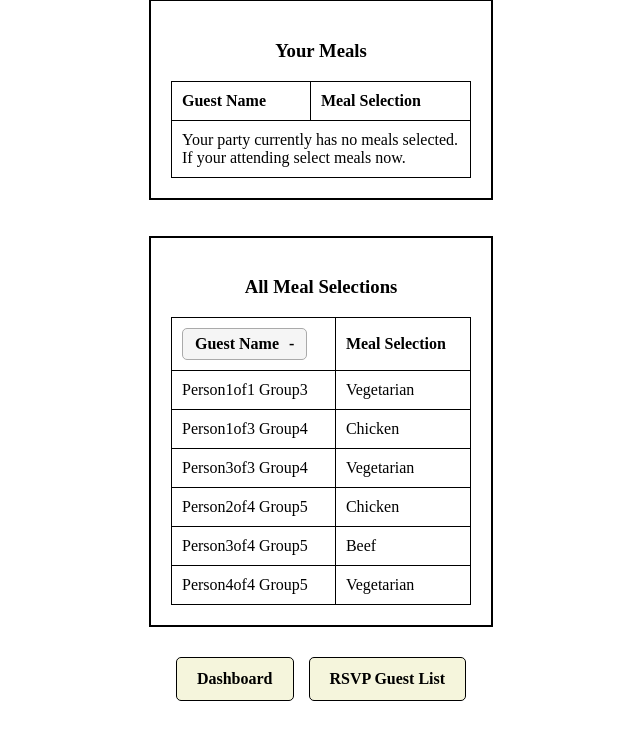
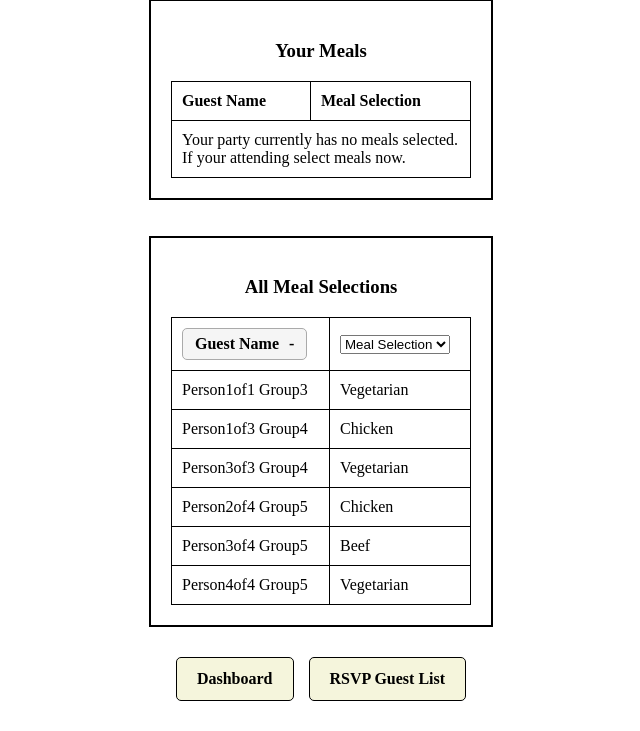
Before and after one commit to acurtis-cs/Wedding-RSVP-System, a Flask app: page /meal_list/1 in a window 1280 px wide. Shown: the part 447-1178 px from the top of the page, without its empty margins (319-959 px from the left). Run offline with Flask 3, Linux system fonts and the light colour scheme; data comes from the database, SQL or seed files in the repository.

Commit message:
[S2: 27,29] List templates formated for filtering

```diff
--- a/templates/meal_list.html
+++ b/templates/meal_list.html
@@ -79,15 +79,15 @@
     <br><br>
 
     <!-- Display all invited guests -->
-    <div class="form-box">
+    <div class="form-box list-box"> <!--list-box is fixing sizing issue with the table-->
 
         <h3>All Meal Selections</h3>
 
-        <table class="guestTable sortable-table">
+        <table class="guestTable sortable-table filterable-table">
             <thead>
                 <tr>
                     <th><button type="button" class="sort-by-name">Guest Name <span>-</span></button></th>
-                    <th>Meal Selection</th>
+                    <th><select class="filter-by-value" aria-label="Filter Meal Selection"><option value="">Meal Selection</option></select></th>
                 </tr>
             </thead>
 
@@ -118,6 +118,7 @@
         </a>
 
 	</div>
+    <script src="{{ url_for('static', filename='js/list-filter.js') }}"></script>
     <script src="{{ url_for('static', filename='js/list-sort.js') }}"></script>
 </body>
 </html>
```
Also changed, not shown: templates/rsvp_list.html (+4 -3 lines).
